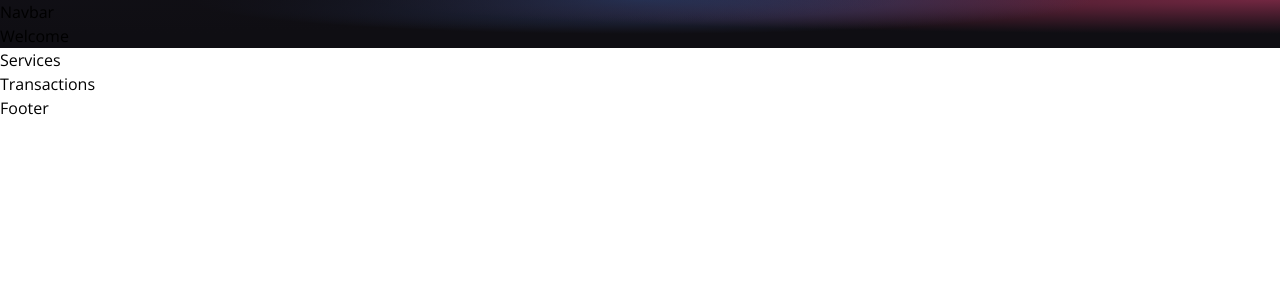
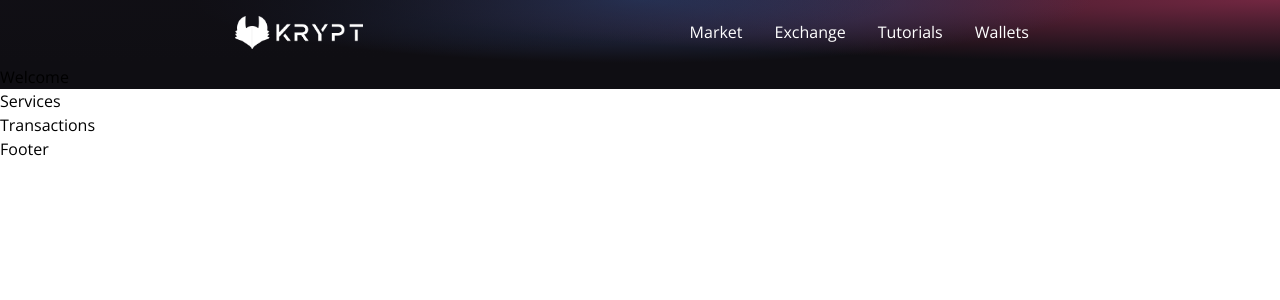
Before and after one commit to didierganthier/web3.0, a React (Vite) app in the folder client/: page / in a window 1280 px wide. Shown: the top 300 px of the page. Built offline with nearby package versions, Linux system fonts and the light colour scheme.

Commit message:
added postcss config

```diff
--- /dev/null
+++ b/client/postcss.config.js
@@ -0,0 +1,6 @@
+module.exports = {
+  plugins: {
+    tailwindcss: {},
+    autoprefixer: {},
+  },
+}
--- a/client/src/components/Navbar.jsx
+++ b/client/src/components/Navbar.jsx
@@ -1,8 +1,31 @@
-import React from 'react'
+import { HiMenuAlt4 } from "react-icons/hi";
+import { AiOutlineClose } from "react-icons/ai";
+
+import logo from '../images/logo.png';
+
+const NavbarItem = ({ title, classProps }) => {
+  return (
+    <li className={`mx-4 cursor-pointer ${classProps}`}>
+      {title}
+    </li>
+  )
+}
+
 
 const Navbar = () => {
   return (
-    <div>Navbar</div>
+    <nav className="w-full flex md:justify-center justify-between items-center p-4">
+      <div className="md:flex-[0.5] flex-initial justify-center items-center">
+        <img src={logo} alt="logo" className="w-32 cursor-pointer" />
+      </div>
+      <ul className="text-white md:flex hidden list-none flex-row justify-between items-center flex-initial">
+        {['Market', 'Exchange', 'Tutorials', 'Wallets'].map((title, index) => {
+          return (
+            <NavbarItem key={title + index} title={title} />
+          )
+        })}
+      </ul>
+    </nav>
   )
 }
 
--- a/client/src/components/index.js
+++ b/client/src/components/index.js
@@ -5,3 +5,4 @@ export { default as Navbar } from './Navbar';
 export { default as Loader } from './Loader';
 export { default as Transactions } from './Transactions';
 export { default as Welcome } from './Welcome';
+import '../../../client/src/index.css';
--- a/client/tailwind.config.js
+++ b/client/tailwind.config.js
@@ -1,5 +1,8 @@
 module.exports = {
-  content: ["./src/**/*.{html,js}"],
+  content: [
+    "./index.html",
+    "./src/**/*.{vue,js,ts,jsx,tsx}",
+  ],
   theme: {
     extend: {},
   },
```
